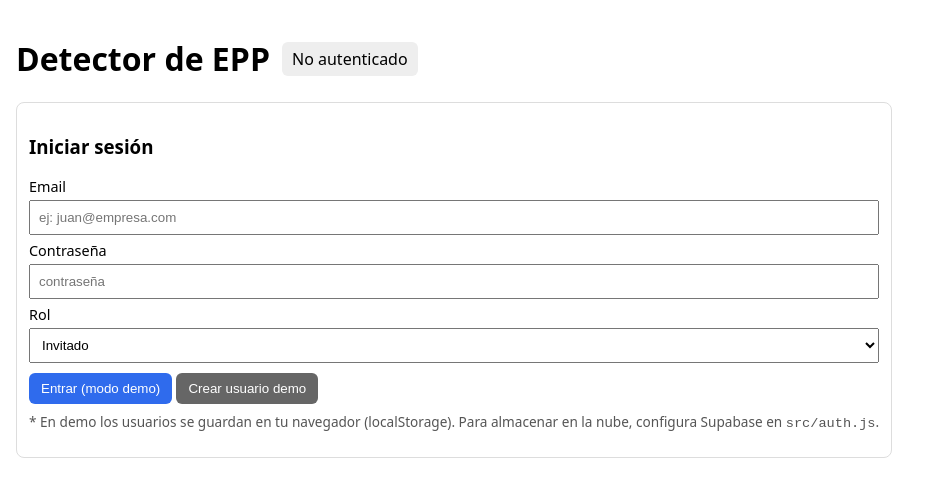
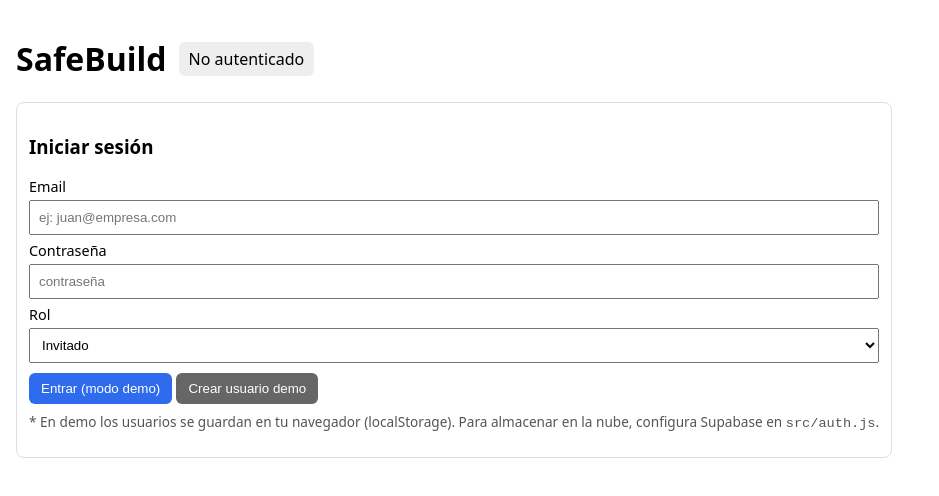
Before and after one commit to UCK25/SAFEBUILD1119, a website built with Vite: page index.html in a window 1280 px wide. Shown: the whole page, without its empty margins (0-939 px from the left). Built offline with nearby package versions, Linux system fonts and the light colour scheme.

Commit message:
version1.1

```diff
--- a/index.html
+++ b/index.html
@@ -3,7 +3,7 @@
 <head>
   <meta charset="utf-8" />
   <meta name="viewport" content="width=device-width,initial-scale=1" />
-  <title>Detector de EPP</title>
+  <title>SAFEBUILD</title>
   <style>
     body { font-family: system-ui, -apple-system, "Segoe UI", Roboto, "Helvetica Neue", Arial; margin: 16px; }
     header { display:flex; gap:12px; align-items:center; }
@@ -28,7 +28,7 @@
 </head>
 <body>
   <header>
-    <h1>Detector de EPP</h1>
+    <h1>SafeBuild</h1>
     <div id="userInfo" class="badge">No autenticado</div>
   </header>
 
```
